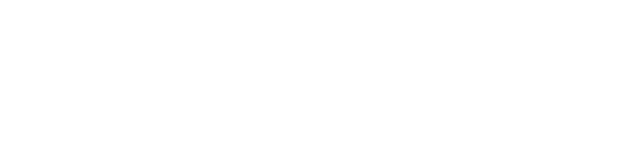
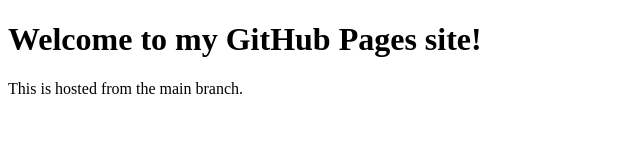
Before and after one commit to pangathabhijith/my_projects, a plain HTML site: page index.html in a window 1280 px wide. Shown: the whole page, without its empty margins (0-640 px from the left). Drawn offline with Linux system fonts and the light colour scheme.

Commit message:
Update index.html

```diff
--- a/index.html
+++ b/index.html
@@ -1,12 +1,12 @@
 <!DOCTYPE html>
-<html lang = "en">
-    <head>
-        <meta charset = "UTF-8">
-        <meta name = "viewport" content = "width=device-width, initial-scale=1.0">
-        <title>Document</title>
-    </head>
-    <body>
-
-    </body>
-
+<html lang="en">
+<head>
+  <meta charset="UTF-8">
+  <meta name="viewport" content="width=device-width, initial-scale=1.0">
+  <title>My Projects</title>
+</head>
+<body>
+  <h1>Welcome to my GitHub Pages site!</h1>
+  <p>This is hosted from the main branch.</p>
+</body>
 </html>
```
